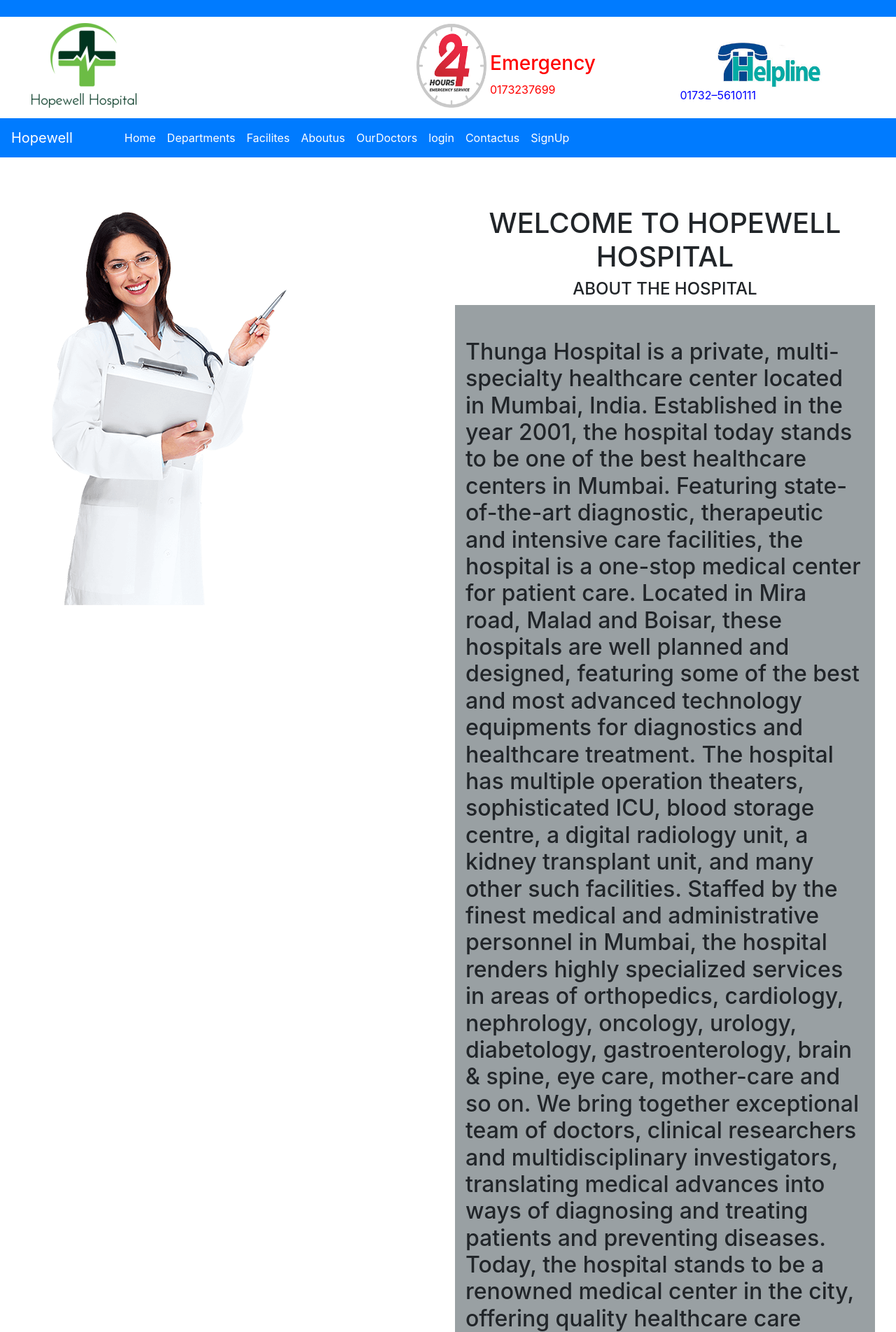
After one commit to Tushar503/hopewellhospital, a Django app: page /aboutus/ in a window 1280 px wide; the page is wider, and only the part inside the window is pictured. The commit adds this page. Shown: the top 1904 px of that part at 70% size. Run offline with Django 3.2, Linux system fonts and the light colour scheme; some libraries are stand-ins or nearby versions.

Commit message:
@upasna4

```diff
--- /dev/null
+++ b/MyUserApp/templates/aboutus.html
@@ -0,0 +1,20 @@
+{% extends 'masterpage.html' %}
+{% block content %}
+<div class="box" style=" background:url(../assets/images/feedback.png);  background-repeat: no-repeat; width:500px; height:800px; position:relative; left:50px; top:70px;">
+        <div class="box1" style="width:600px; height:600px; position:relative; left:600px;">
+            <h1 style="text-align:center;">WELCOME TO HOPEWELL HOSPITAL</h1>
+            <h4 style="text-align:center;">ABOUT THE HOSPITAL</h4>
+            <div class="col-md-12" style="background-color:#99A0A3;" ><br/><br/>
+                <h2>
+                    Thunga Hospital is a private, multi-specialty healthcare center located in Mumbai, India. Established in the year 2001, the hospital today stands to be one of the best healthcare centers in Mumbai. Featuring state-of-the-art diagnostic, therapeutic and intensive care facilities, the hospital is a one-stop medical center for patient care.
+
+Located in Mira road, Malad and Boisar, these hospitals are well planned and designed, featuring some of the best and most advanced technology equipments for diagnostics and healthcare treatment. The hospital has multiple operation theaters, sophisticated ICU, blood storage centre, a digital radiology unit, a kidney transplant unit, and many other such facilities.
+
+Staffed by the finest medical and administrative personnel in Mumbai, the hospital renders highly specialized services in areas of orthopedics, cardiology, nephrology, oncology, urology, diabetology, gastroenterology, brain & spine, eye care, mother-care and so on. We bring together exceptional team of doctors, clinical researchers and multidisciplinary investigators, translating medical advances into ways of diagnosing and treating patients and preventing diseases.
+
+Today, the hospital stands to be a renowned medical center in the city, offering quality healthcare care solutions. With an ambitious goal of expanding to a 150 bed hospital, it continues its journey of success with great dedication and commitment.
+
+The hospital today prides in its number of happy customers who stand a true testimony to the quality of services they offer. The hospital has received accolades for its services and has hence become the preferred healthcare choice for people in the city. It has been enriching lives of people with not just their treatment, but also through various social activities. The Thunga Medical Trust organizes a number of socio-medical camps and other social initiatives on a regular basis to benefit the poor and needy.
+                </p></br></h2>&nbsp;&nbsp;&nbsp;&nbsp;
+
+{% endblock %}
--- a/MyUserApp/views.py
+++ b/MyUserApp/views.py
@@ -55,7 +55,7 @@ def usersignup(request):
         f.userConfirmationlink=confirmationlink
         f.userOtp=otp
         f.userOtptime=time
-        f.roleId_id= 1
+        f.roleId_id= 3
 
         f.save()
 
@@ -244,7 +244,7 @@ def updateprofile(request):
         email = request.POST['email']
         form = UserSignupForm(request.POST)
         otp, time = email_send.OtpSend()
-        confirmationlink = "your profile is changed succesfully"
+        confirmationlink = "your profile is changed successfully"
         try:
             if request.FILES["image"]:
                 my_file = request.FILES["image"]
```
Also changed, not shown: MyUserApp/templates/appotiment.html (+18 -4 lines).
